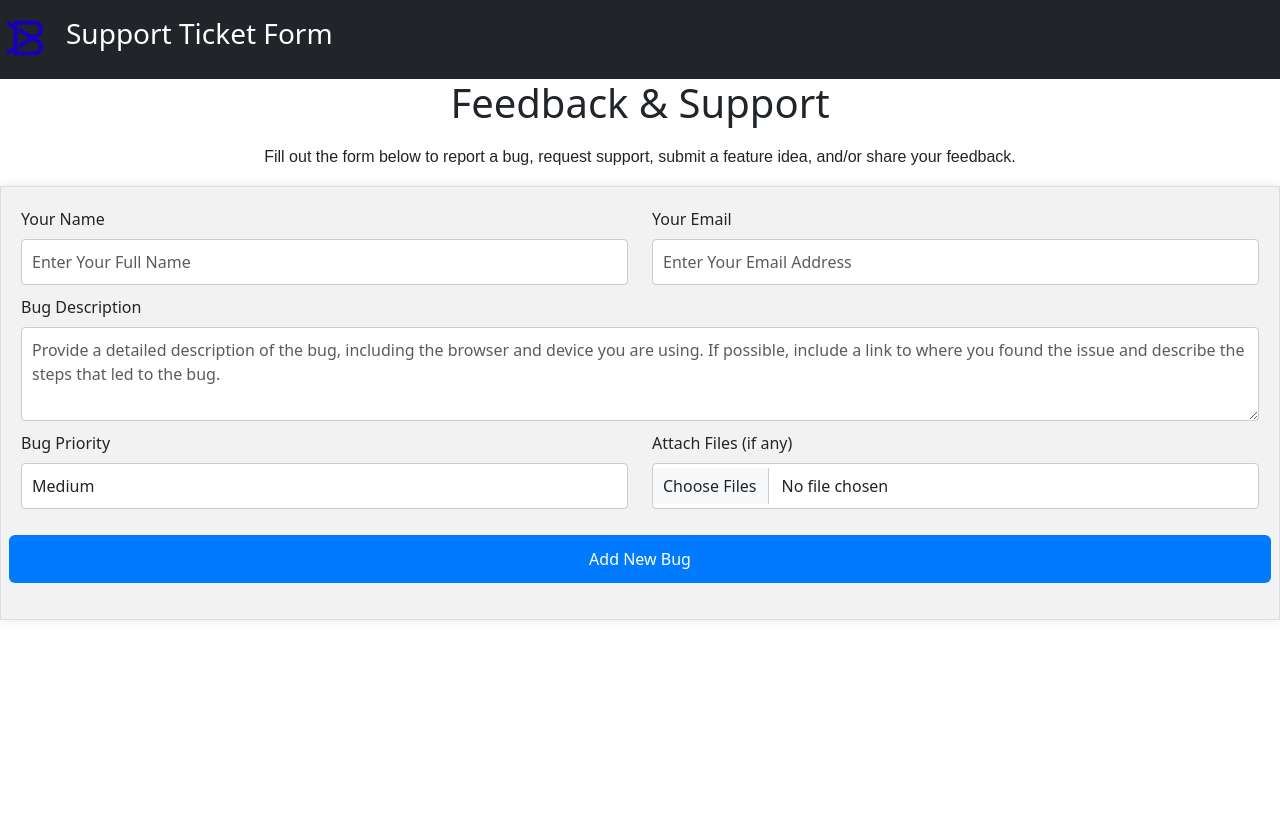
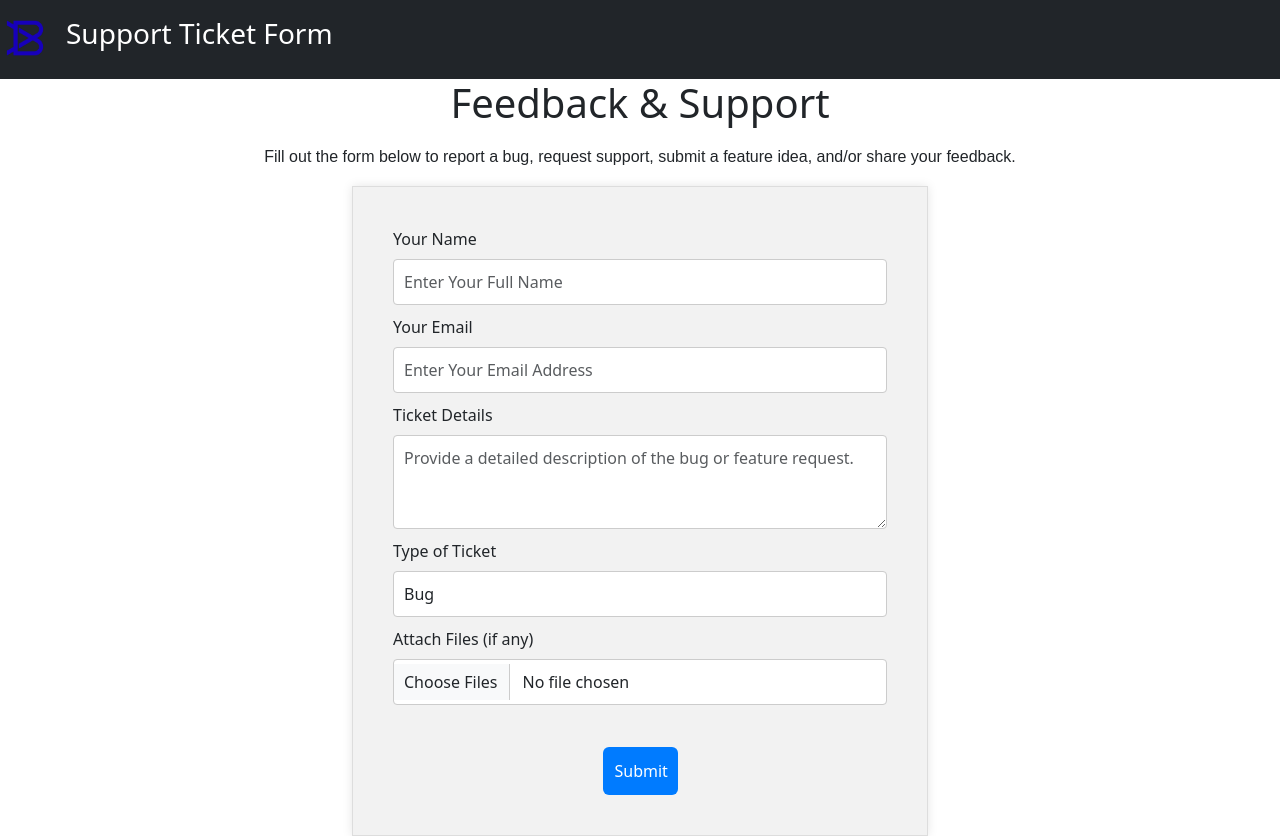
Before and after one commit to BrockBloomquist/CustomerSupportApp, a React (Create React App) app in the folder customer-support-app/: page / in a window 1280 px wide. Before the commit the page ends 800 px from the top, so only its background shows below. Built offline with nearby package versions, Linux system fonts and the light colour scheme.

Commit message:
Changed styling and moved a directory

```diff
--- a/customer-support-app/src/Components/Survey.css
+++ /dev/null
@@ -1,81 +0,0 @@
-h6 {
-    font-family: 'Arial', sans-serif;
-    font-size: 16px;
-    text-align: center;
-}
-
-h1 {
-    text-align: center;
-    margin-bottom: 20px;
-}
-
-/* body {
-    text-align: center;
-    margin-bottom: 20px;
-} */
-
-table {
-    border-collapse: collapse;
-    width: 100%;
-    margin-bottom: 20px;
-}
-
-table,
-th,
-td {
-    border: 1px solid #ddd;
-}
-
-th,
-td {
-    text-align: left;
-    padding: 10px;
-}
-
-th {
-    background-color: #f2f2f2;
-}
-
-.app {
-    max-width: 600px;
-    margin: 0 auto;
-}
-
-.add-new-bug-form {
-    width: 100%;
-    display: flex;
-    flex-direction: column;
-    background-color: #f2f2f2;
-    padding: 20px;
-    border: 1px solid #ddd;
-    margin-top: 20px;
-    box-shadow: 0 0 10px rgba(0, 0, 0, 0.1);
-}
-
-.add-new-bug-form label {
-    margin-bottom: 8px;
-}
-
-.add-new-bug-form input,
-.add-new-bug-form textarea,
-.add-new-bug-form select {
-    padding: 10px;
-    margin-bottom: 10px;
-    border: 1px solid #ccc;
-    border-radius: 4px;
-    box-sizing: border-box;
-    width: 100%;
-}
-
-.add-new-bug-form button {
-    background-color: #007bff;
-    border: 0;
-    padding: 12px;
-    color: white;
-    cursor: pointer;
-    transition: background-color 0.3s ease;
-}
-
-.add-new-bug-form button:hover {
-    background-color: #0056b3;
-}
--- a/customer-support-app/src/Components/Survey.js
+++ b/customer-support-app/src/Components/Survey.js
@@ -1,28 +1,28 @@
-import React, { useState } from 'react';
-import { v4 as uuidv4 } from 'uuid';
-import Col from 'react-bootstrap/Col';
-import Form from 'react-bootstrap/Form';
-import Row from 'react-bootstrap/Row';
-import Button from 'react-bootstrap/Button';
-import './Survey.css';
+import React, { useState } from "react";
+import { v4 as uuidv4 } from "uuid";
+import Col from "react-bootstrap/Col";
+import Form from "react-bootstrap/Form";
+import Row from "react-bootstrap/Row";
+import Button from "react-bootstrap/Button";
+import "../Css Properties/Survey.css";
 
 export default function Survey() {
   const [bugForm, setBugForm] = useState({
     id: uuidv4(),
-		name: '',
-		email: '',
-		description: '',
-		priority: 'medium',
+    name: "",
+    email: "",
+    description: "",
+    priority: "medium",
   });
   const [BugList, setBugList] = useState([]);
   const [validated, setValidated] = useState(false);
 
   const clearsForm = () => {
     setBugForm({
-			name: '',
-			email: '',
-			description: '',
-			priority: 'medium',
+      name: "",
+      email: "",
+      description: "",
+      priority: "medium",
     });
     setValidated(false);
   };
@@ -30,7 +30,7 @@ export default function Survey() {
   const handleAddBug = (event) => {
     const form = event.currentTarget;
     event.preventDefault();
-		if (form.checkValidity() === false ) {
+    if (form.checkValidity() === false) {
       event.stopPropagation();
     }
     const newBug = {
@@ -47,15 +47,15 @@ export default function Survey() {
     clearsForm();
   };
 
-
-
   return (
+    <div>
       <div>
         <h1>Feedback & Support</h1>
         <h6>
           Fill out the form below to report a bug, request support, submit a
           feature idea, and/or share your feedback.
         </h6>
+      </div>
       <Form
         noValidate
         validated={validated}
@@ -77,7 +77,7 @@ export default function Survey() {
             <Form.Control.Feedback>Looks good!</Form.Control.Feedback>
           </Form.Group>
 
-					<Form.Group as={Col} controlId="email">
+          <Form.Group controlId="email">
             <Form.Label>Your Email</Form.Label>
             <Form.Control
               type="email"
@@ -85,7 +85,6 @@ export default function Survey() {
               placeholder="Enter Your Email Address"
               value={bugForm.email}
               onChange={(event) =>
-
                 setBugForm({ ...bugForm, email: event.target.value })
               }
             />
@@ -93,12 +92,12 @@ export default function Survey() {
           </Form.Group>
 
           <Form.Group controlId="description">
-						<Form.Label>Bug Description</Form.Label>
+            <Form.Label>Ticket Details</Form.Label>
             <Form.Control
               type="text"
               required
               as="textarea"
-							placeholder="Provide a detailed description of the bug, including the browser and device you are using. If possible, include a link to where you found the issue and describe the steps that led to the bug."
+              placeholder="Provide a detailed description of the bug or feature request."
               rows={3}
               value={bugForm.description}
               onChange={(event) =>
@@ -107,8 +106,8 @@ export default function Survey() {
             />
           </Form.Group>
 
-					<Form.Group as={Col} controlId="priority">
-						<Form.Label>Bug Priority</Form.Label>
+          <Form.Group controlId="priority">
+            <Form.Label>Type of Ticket</Form.Label>
             <Form.Control
               as="select"
               value={bugForm.priority}
@@ -116,19 +115,19 @@ export default function Survey() {
                 setBugForm({ ...bugForm, priority: event.target.value })
               }
             >
-							<option value="low">Low</option>
-							<option value="medium">Medium</option>
-							<option value="high">High</option>
+              <option value="Bug">Bug</option>
+              <option value="Feature Request">Feature Request</option>
             </Form.Control>
           </Form.Group>
 
-					<Form.Group as={Col} controlId="formFileMultiple" className="mb-3">
+          <Form.Group controlId="formFileMultiple" className="mb-3">
             <Form.Label>Attach Files (if any)</Form.Label>
             <Form.Control type="file" multiple />
           </Form.Group>
-
+        </Row>
+        <Row className="align-self-center">
           <Button variant="primary" type="submit">
-						Add New Bug
+            Submit
           </Button>
         </Row>
       </Form>
--- /dev/null
+++ b/customer-support-app/src/Css Properties/Survey.css
@@ -0,0 +1,85 @@
+h6 {
+  font-family: "Arial", sans-serif;
+  font-size: 16px;
+  text-align: center;
+}
+
+h1 {
+  text-align: center;
+  margin-bottom: 20px;
+}
+
+/* body {
+    text-align: center;
+    margin-bottom: 20px;
+} */
+
+table {
+  border-collapse: collapse;
+  width: 100%;
+  margin-bottom: 20px;
+}
+
+table,
+th,
+td {
+  border: 1px solid #ddd;
+}
+
+th,
+td {
+  text-align: left;
+  padding: 10px;
+}
+
+th {
+  background-color: #f2f2f2;
+}
+
+.app {
+  max-width: 600px;
+  margin: 0 auto;
+}
+
+.add-new-bug-form {
+  width: 45%;
+  display: flex;
+  flex-direction: column;
+  background-color: #f2f2f2;
+  margin-left: auto;
+  margin-right: auto;
+  padding: 40px;
+  border: 1px solid #ddd;
+  margin-top: 20px;
+  box-shadow: 0 0 10px rgba(0, 0, 0, 0.1);
+}
+
+.add-new-bug-form label {
+  margin-bottom: 8px;
+}
+
+.add-new-bug-form input,
+.add-new-bug-form textarea,
+.add-new-bug-form select {
+  padding: 10px;
+  margin-bottom: 10px;
+  border: 1px solid #ccc;
+  border-radius: 4px;
+  box-sizing: border-box;
+  width: 100%;
+}
+
+.add-new-bug-form button {
+  background-color: #007bff;
+  border: 0;
+  padding: 12px;
+  color: white;
+  cursor: pointer;
+  transition: background-color 0.3s ease;
+  align-items: center;
+  width: 75px;
+}
+
+.add-new-bug-form button:hover {
+  background-color: #0056b3;
+}
```
Lines whose indentation alone changed are shown as unchanged.
